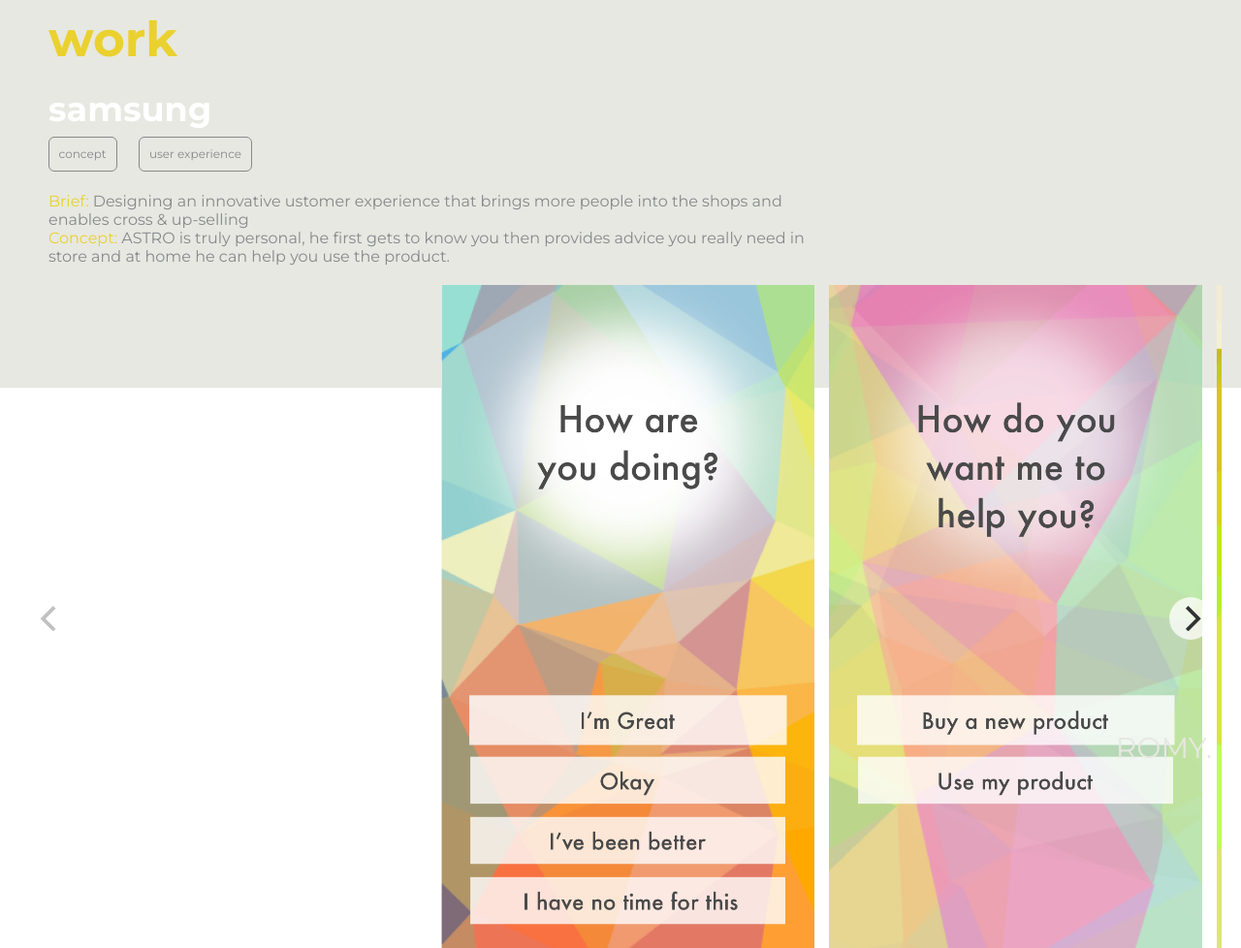
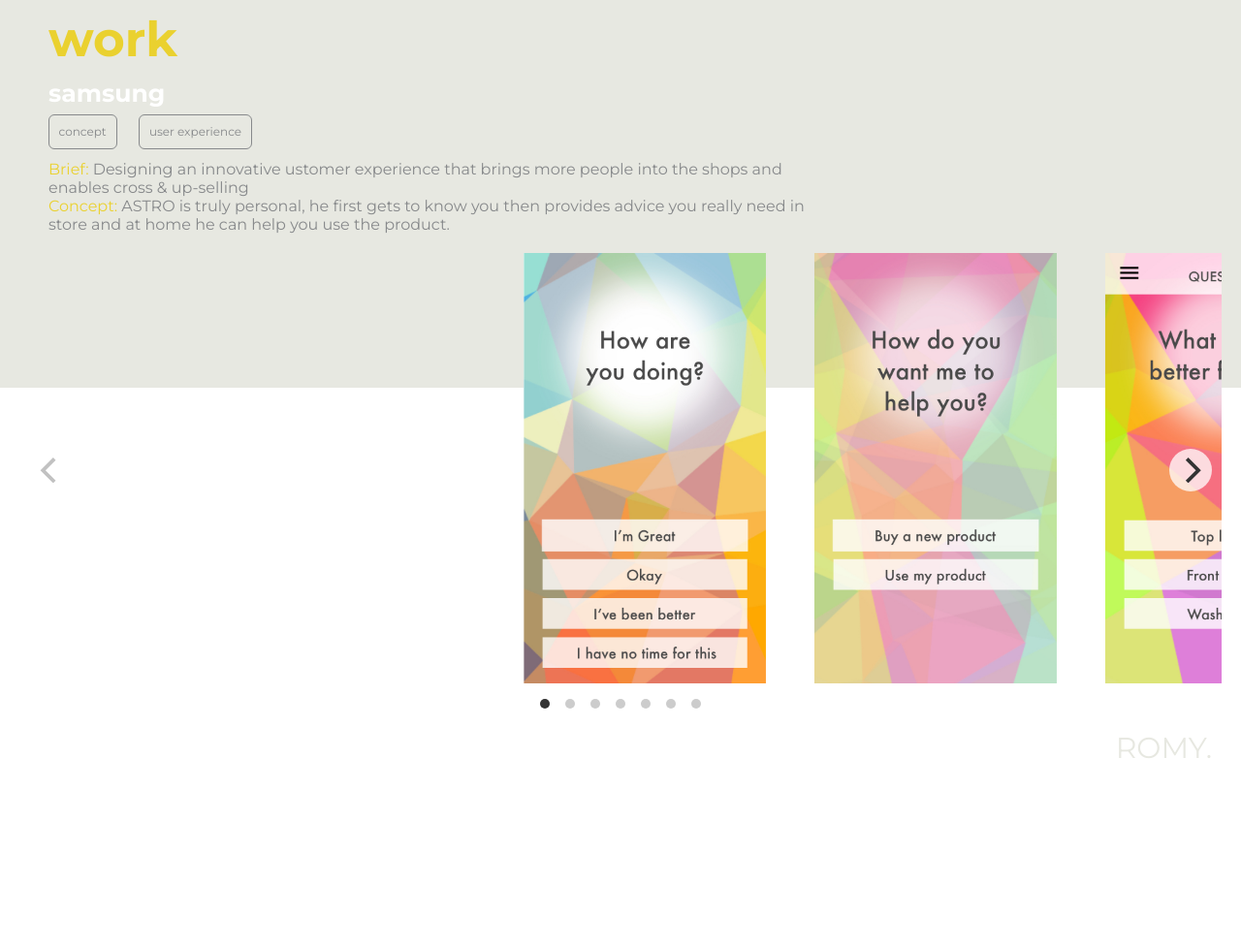
Before and after one commit to romyabiad/romyabiad.github.io, a plain HTML site: page samsung.html in a window 1280 px wide. Shown: the top 978 px of the page at 97% size. After the commit the page ends 800 px from the top, so only its background shows below. Drawn offline with Linux system fonts and the light colour scheme.

Commit message:
finalizing

```diff
--- a/style.css
+++ b/style.css
@@ -326,15 +326,15 @@ a:hover {
 .proj-text{
     color: #87898b;
     margin-left: 20px;
-    margin-top: 20px;
+    margin-top: 10px;
     margin-right: 20px;
 
 }
 
 .proj-ti{
     color: white;
-    font-size: 30px;
-    padding-top: 20px;
+    font-size: 25px;
+    padding-top: 10px;
 
 }
 
@@ -358,7 +358,7 @@ a:hover {
 
 
 .carousel-celll {
-    max-width: 400px;
+    max-width: 350px;
     padding-left: 10px;
     }
 
@@ -509,7 +509,7 @@ a:hover {
 
 }
     .proj-ti{
-    font-size: 35px;
+    font-size: 25px;
 
 }
 
@@ -524,17 +524,22 @@ a:hover {
 
     .carousel-cell {
         max-width: 900px;
-        padding-left: 10px;
+        padding: 0 100px;
+    }
+    .carousel-celll {
+        max-width: 300px;
+        padding-left: 50px;
     }
 
-    .carousel-celll {
-        max-width: 400px;
-        padding-left: 15px;
+    .carousel-cell-rb{
+        max-width: 500px;
+        padding-left: 90px;
     }
+
 
 .carousel-cell-abm{
     max-width: 450px;
-    padding-left: 15px;
+    padding: 0 40px;
 
 
 }
```
Also changed, not shown: artmag.html (+11 -3 lines), meker.html (+6 -0 lines), rayban.html (+3 -3 lines).
